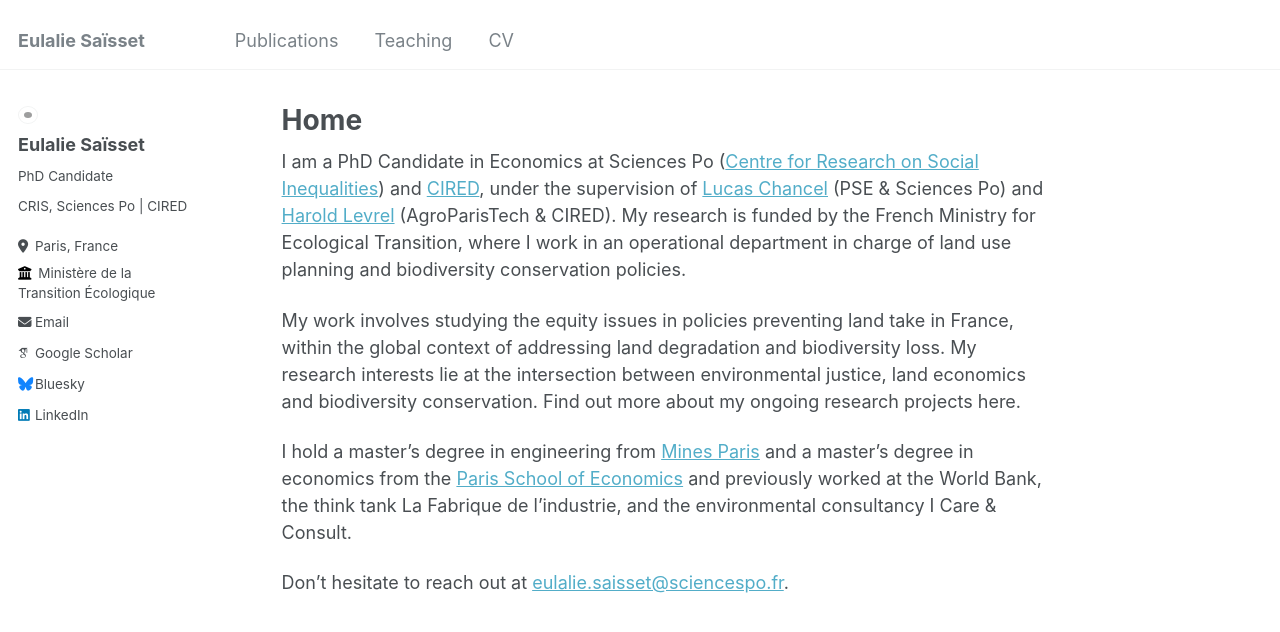
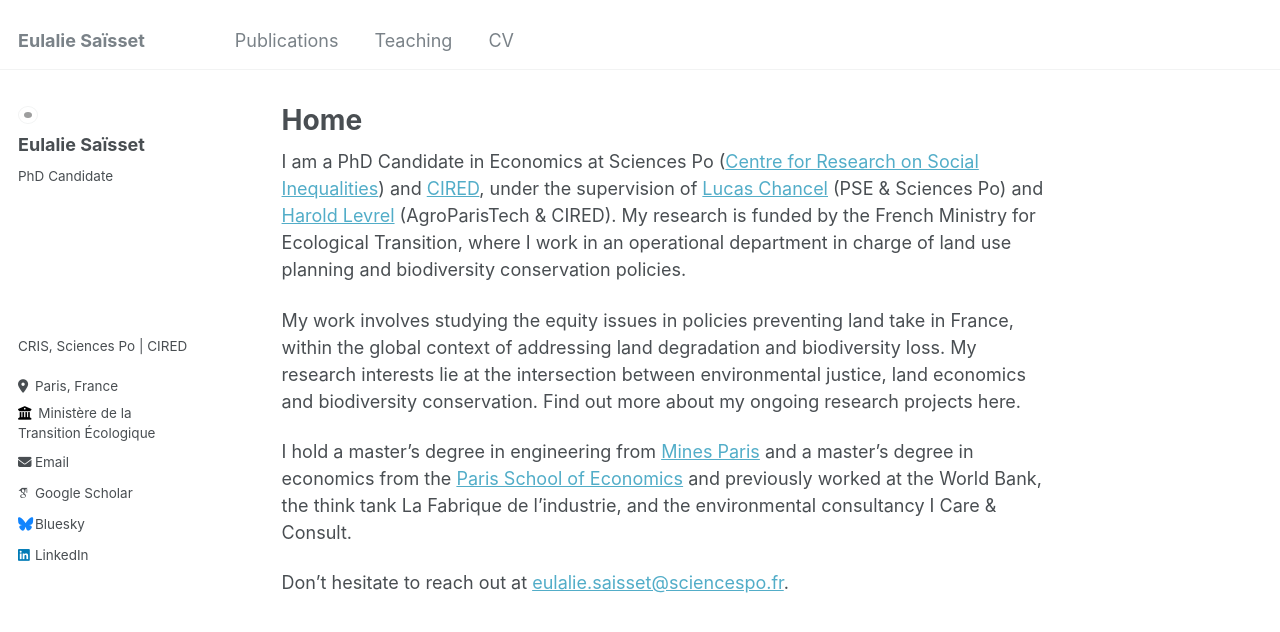
Before and after one commit to eulaliesaisset/eulaliesaisset.github.io, a Jekyll site: the page built from _pages/about.md, in a window 1280 px wide. Shown: the top 632 px of the page. Built offline with Jekyll 4.4.1, drawn with Linux system fonts in a browser that asks for light colours; some web fonts are replaced.

```diff
--- a/_sass/_sidebar.scss
+++ b/_sass/_sidebar.scss
@@ -148,7 +148,7 @@
   margin: 0;
 
   @include breakpoint($large) {
-    margin-top: 10px;
+    margin-top: 150px;
     margin-bottom: 20px;
   }
 }
```
